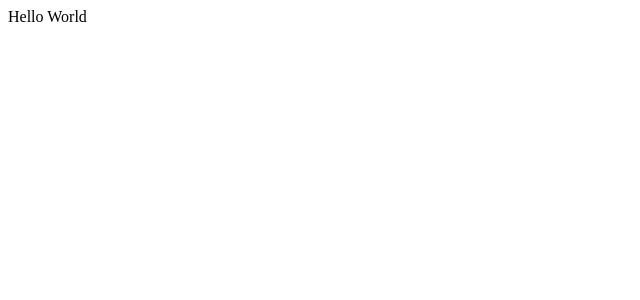
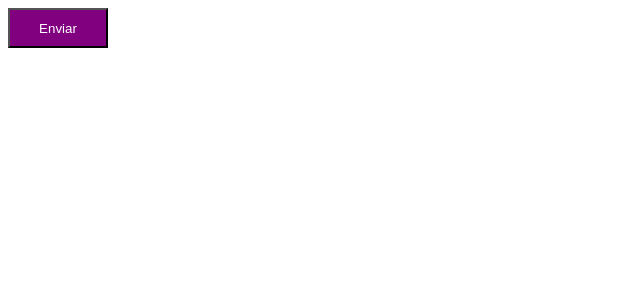
Before and after one commit to jaon82/mba-timer, a React (Vite) app: page / in a window 1280 px wide. Shown: the top 300 px of the page, without its empty margins (0-640 px from the left). Built offline with nearby package versions, Linux system fonts and the light colour scheme.

Commit message:
Add theme

```diff
--- a/src/App.tsx
+++ b/src/App.tsx
@@ -1,5 +1,13 @@
+import { ThemeProvider } from "styled-components";
+import Button from "./components/Button";
+import { defaultTheme } from "./styles/themes/default";
+
 function App() {
-  return <>Hello World</>;
+  return (
+    <ThemeProvider theme={defaultTheme}>
+      <Button />
+    </ThemeProvider>
+  );
 }
 
 export default App;
--- a/src/components/Button/styled.ts
+++ b/src/components/Button/styled.ts
@@ -16,6 +16,8 @@
 export const ButtonContainer = styled.button<ButtonContainerProps>`
   width: 100px;
   height: 40px;
+  background-color: ${(props) => props.theme.primary};
+  color: ${(props) => props.theme.white};
 
   ${(props) => {
     return css`
--- /dev/null
+++ b/src/styles/themes/default.ts
@@ -0,0 +1,5 @@
+export const defaultTheme = {
+  white: "#FFF",
+  primary: "#8257e6",
+  secondary: "orange",
+};
```
